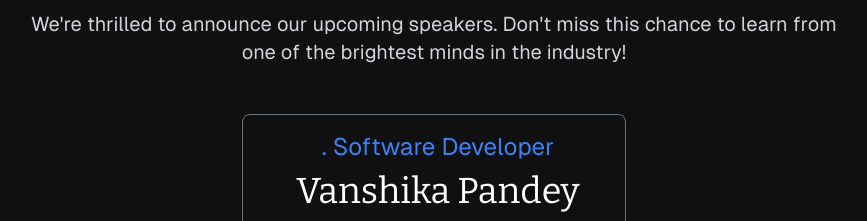
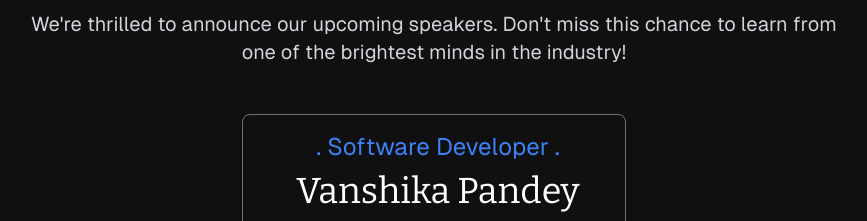
Before and after one commit to iot-lab-kiit/innovance-3.0, a Next.js app: page / in a window 1280 px wide. Shown: the part 4205-4426 px from the top of the page, without its empty margins (206-1073 px from the left). Built offline with nearby package versions, Linux system fonts and the light colour scheme.

Commit message:
content change

```diff
--- a/app/components/CardComponents/Card.tsx
+++ b/app/components/CardComponents/Card.tsx
@@ -16,7 +16,7 @@ interface Speaker {
 const speakers: Speaker[] = [
   {
     name: "Vanshika Pandey",
-    title: ". Software Developer",
+    title: ". Software Developer .",
     description:
       "Software Engineer at J.P. Morgan and tech mentor with 270K+ followers on Instagram!",
     image: "/assets/img/vanshika.png",
```
